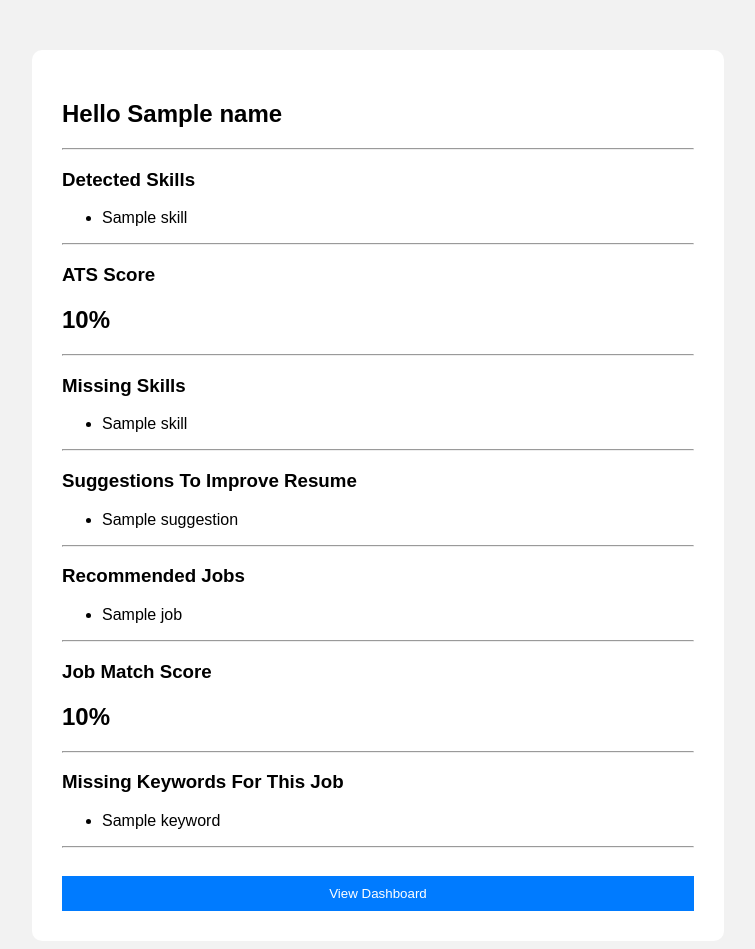
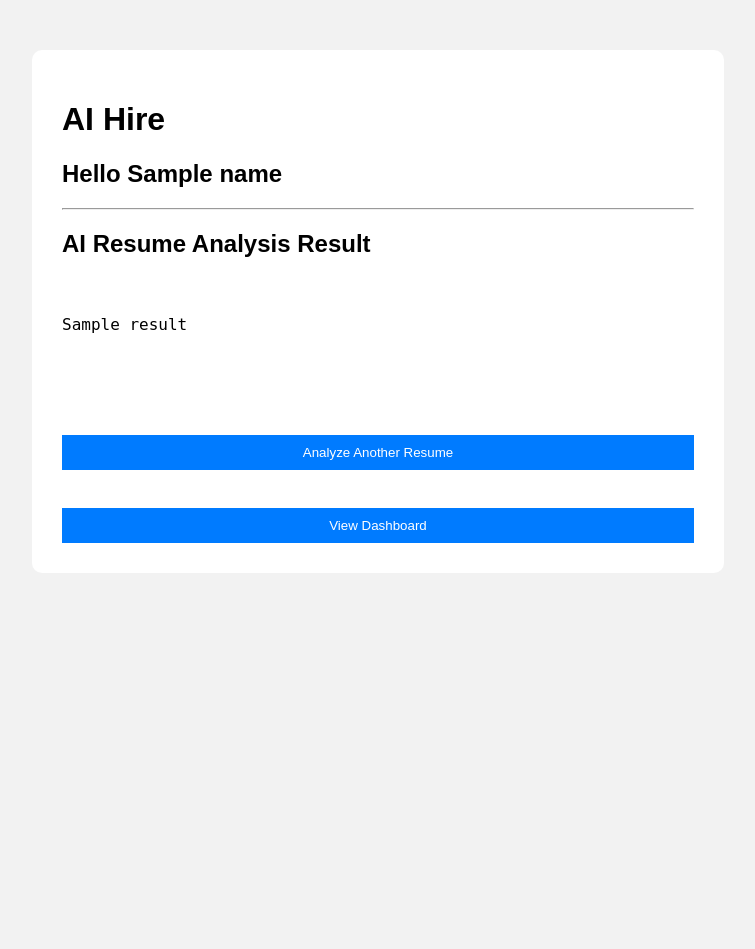
Before and after one commit to Ankitha-GS/AI-Hire, a Flask app: template templates/result.html in a window 1280 px wide. Shown: the whole page, without its empty margins (262-1017 px from the left). After the commit the page ends 573 px from the top, so only its background shows below. Run offline with Flask 3, Linux system fonts and the light colour scheme; the template is opened without the code that fills it: most values are stand-ins (such as "Sample title", 1, 10 or a date in 2020).

Commit message:
Updated AI ATS system

```diff
--- a/app.py
+++ b/app.py
@@ -1,11 +1,10 @@
+
 from flask import Flask, render_template, request
 from flask_sqlalchemy import SQLAlchemy
 from werkzeug.utils import secure_filename
 
-from resume_parser import extract_skills
-from ats import calculate_ats
-from jobs import recommend_jobs
-from matcher import match_resume_to_job
+from services.pdf_parser import extract_text_from_pdf
+from services.ai_service import analyze_resume
 
 import os
 
@@ -76,24 +75,18 @@ def upload():
         filename
     )
 
+    # SAVE FILE
+
     file.save(filepath)
 
-    # EXTRACT SKILLS
+    # EXTRACT RESUME TEXT
 
-    skills = extract_skills(filepath)
+    resume_text = extract_text_from_pdf(filepath)
 
-    # ATS SCORE
+    # AI ANALYSIS
 
-    ats_score, missing_skills, suggestions = calculate_ats(skills)
-
-    # JOB RECOMMENDATION
-
-    recommended_jobs = recommend_jobs(skills)
-
-    # JOB MATCHING
-
-    job_match_score, missing_keywords = match_resume_to_job(
-        skills,
+    analysis_result = analyze_resume(
+        resume_text,
         job_description
     )
 
@@ -105,9 +98,9 @@ def upload():
 
         email=email,
 
-        skills=", ".join(skills),
+        skills="AI Generated",
 
-        ats_score=ats_score
+        ats_score=0
     )
 
     db.session.add(user)
@@ -122,19 +115,7 @@ def upload():
 
         name=name,
 
-        skills=skills,
-
-        ats_score=ats_score,
-
-        missing_skills=missing_skills,
-
-        suggestions=suggestions,
-
-        recommended_jobs=recommended_jobs,
-
-        job_match_score=job_match_score,
-
-        missing_keywords=missing_keywords
+        result=analysis_result
     )
 
 # DASHBOARD
@@ -159,4 +140,9 @@ if __name__ == '__main__':
         db.create_all()
 
     port = int(os.environ.get("PORT", 5000))
-    app.run(host='0.0.0.0', port=port)
+
+    app.run(
+        host='0.0.0.0',
+        port=port,
+        debug=True
+    )
--- a/ats.py
+++ /dev/null
@@ -1,34 +0,0 @@
-required_skills = [
-    'python',
-    'sql',
-    'flask',
-    'machine learning',
-    'html',
-    'css',
-    'javascript'
-]
-
-def calculate_ats(user_skills):
-
-    matched = []
-
-    missing = []
-
-    for skill in required_skills:
-
-        if skill in user_skills:
-            matched.append(skill)
-
-        else:
-            missing.append(skill)
-
-    score = int((len(matched) / len(required_skills)) * 100)
-
-    suggestions = []
-
-    if score < 70:
-        suggestions.append("Add more technical skills.")
-        suggestions.append("Improve resume keywords.")
-        suggestions.append("Add projects and internships.")
-
-    return score, missing, suggestions
--- a/templates/result.html
+++ b/templates/result.html
@@ -3,7 +3,7 @@
 
 <head>
 
-    <title>Result</title>
+    <title>AI Hire Result</title>
 
     <link rel="stylesheet"
           href="{{ url_for('static', filename='style.css') }}">
@@ -14,95 +14,42 @@
 
 <div class="container">
 
+    <h1>AI Hire</h1>
+
     <h2>Hello {{name}}</h2>
 
     <hr>
 
-    <h3>Detected Skills</h3>
+    <h2>AI Resume Analysis Result</h2>
 
-    <ul>
+    <br>
 
-        {% for skill in skills %}
+    <pre style="
+        text-align: left;
+        white-space: pre-wrap;
+        font-size: 16px;
+        line-height: 1.6;
+    ">
+{{ result }}
+    </pre>
 
-            <li>{{skill}}</li>
+    <br><br>
 
-        {% endfor %}
+    <a href="/">
 
-    </ul>
+        <button>
+            Analyze Another Resume
+        </button>
 
-    <hr>
+    </a>
 
-    <h3>ATS Score</h3>
-
-    <h2>{{ats_score}}%</h2>
-
-    <hr>
-
-    <h3>Missing Skills</h3>
-
-    <ul>
-
-        {% for skill in missing_skills %}
-
-            <li>{{skill}}</li>
-
-        {% endfor %}
-
-    </ul>
-
-    <hr>
-
-    <h3>Suggestions To Improve Resume</h3>
-
-    <ul>
-
-        {% for suggestion in suggestions %}
-
-            <li>{{suggestion}}</li>
-
-        {% endfor %}
-
-    </ul>
-
-    <hr>
-
-    <h3>Recommended Jobs</h3>
-
-    <ul>
-
-        {% for job in recommended_jobs %}
-
-            <li>{{job}}</li>
-
-        {% endfor %}
-
-    </ul>
-
-    <hr>
-
-    <h3>Job Match Score</h3>
-
-    <h2>{{job_match_score}}%</h2>
-
-    <hr>
-
-    <h3>Missing Keywords For This Job</h3>
-
-    <ul>
-
-        {% for keyword in missing_keywords %}
-
-            <li>{{keyword}}</li>
-
-        {% endfor %}
-
-    </ul>
-
-    <hr>
+    <br><br>
 
     <a href="/dashboard">
 
-        <button>View Dashboard</button>
+        <button>
+            View Dashboard
+        </button>
 
     </a>
 
```
Also changed, not shown: matcher.py (deleted, +0 -49 lines), services/ai_service.py (added, +30 -0 lines), services/pdf_parser.py (added, +12 -0 lines), templates/index.html (+70 -4 lines).
